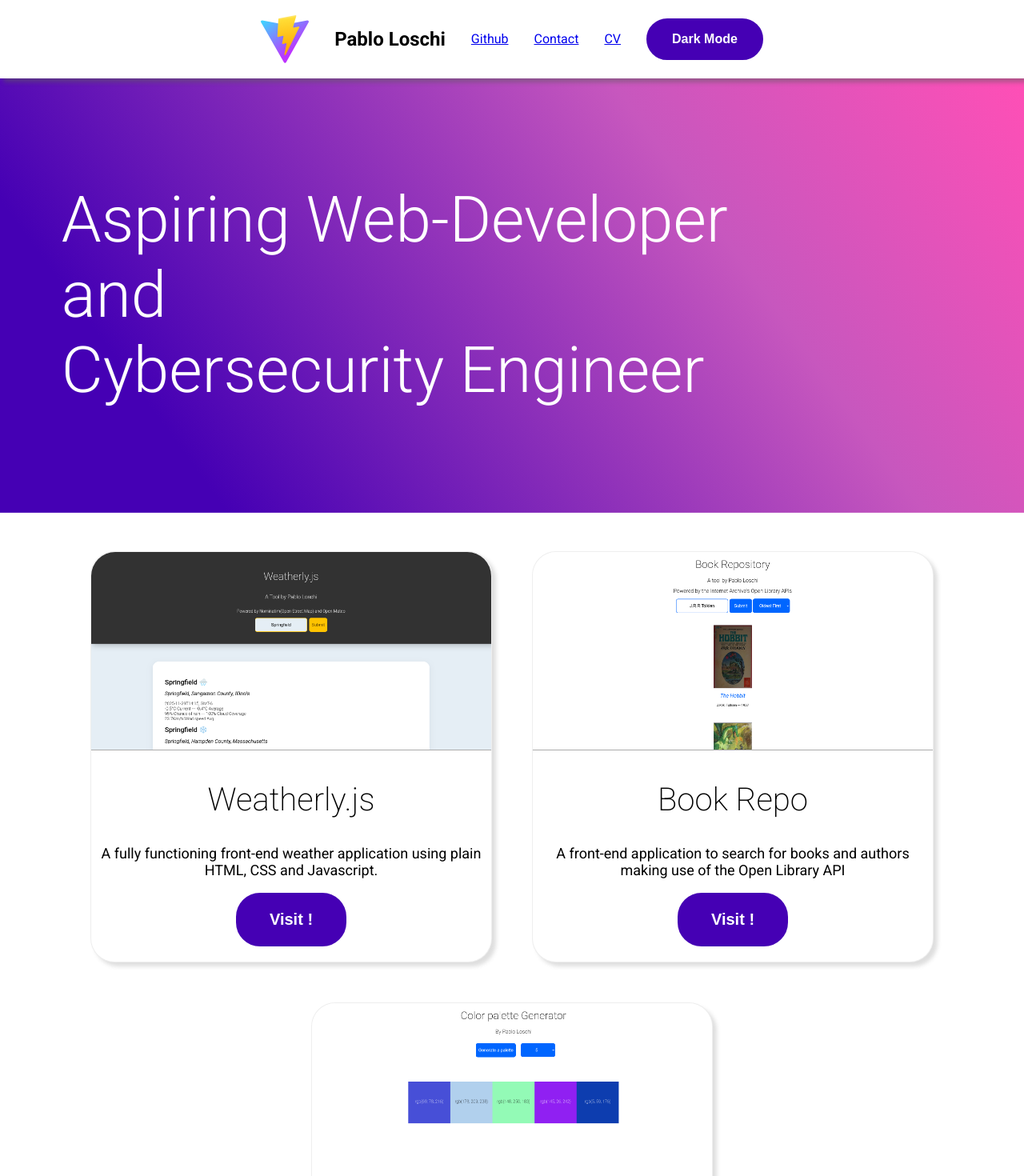
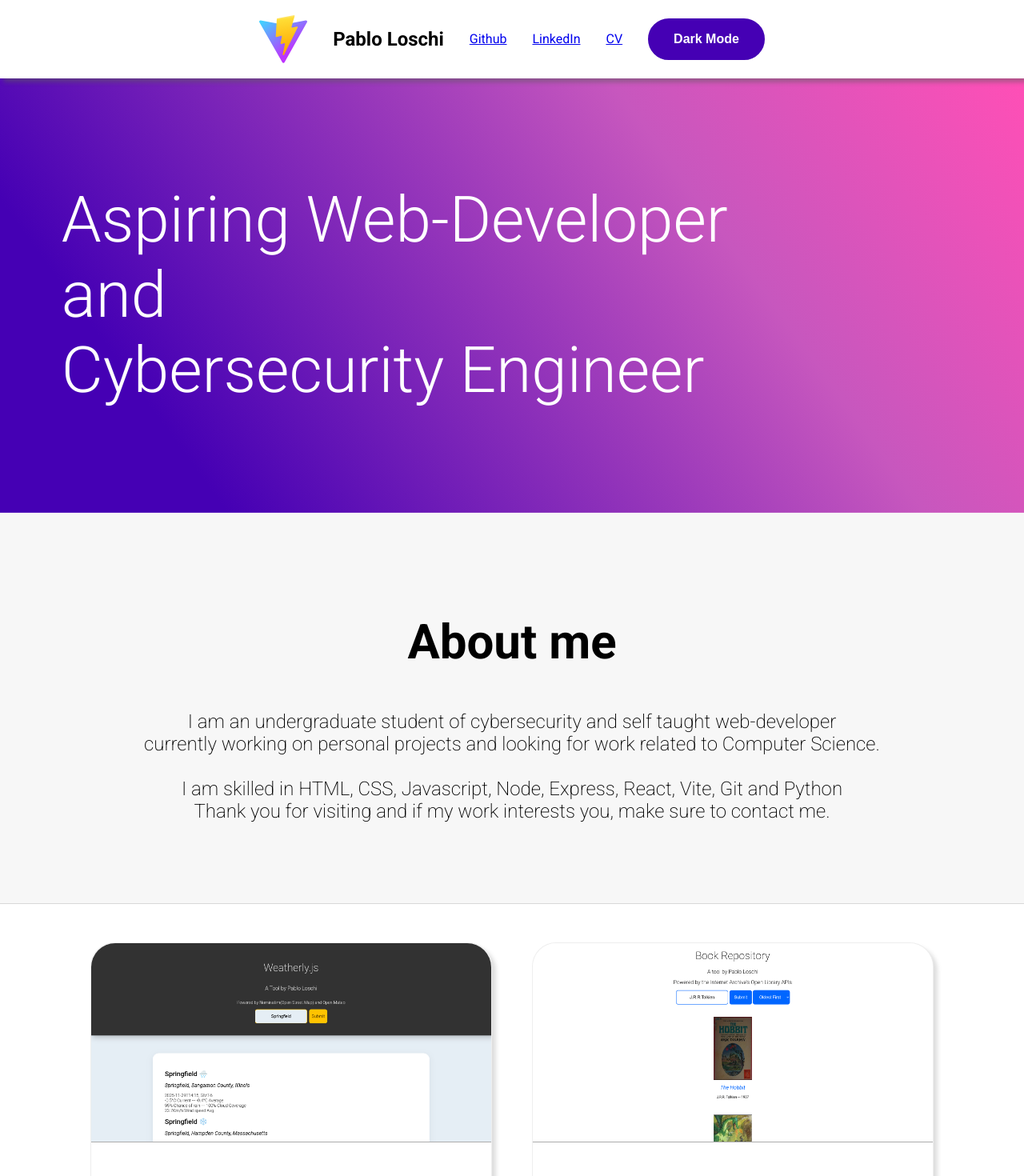
Before and after one commit to Mechaspirit1/Portifolio2, a React (Vite) app: page / in a window 1280 px wide. Shown: the top 1470 px of the page at 80% size. Built offline with nearby package versions, Linux system fonts and the light colour scheme.

Commit message:
Further refinements

```diff
--- /dev/null
+++ b/src/About.jsx
@@ -0,0 +1,16 @@
+function About(){
+    return(
+        <div className="desc">
+            <h2>About me</h2>
+            <p className="about">
+                I am an undergraduate student of cybersecurity and self taught web-developer <br/>
+                currently working on personal projects and looking for work related to Computer Science. <br/><br />
+
+                I am skilled in HTML, CSS, Javascript, Node, Express, React, Vite, Git and Python <br/>
+                Thank you for visiting and if my work interests you, make sure to contact me.
+            </p>
+        </div>
+    )
+}
+
+export default About;
--- a/src/App.jsx
+++ b/src/App.jsx
@@ -1,6 +1,8 @@
 import Header from "./Header";
 import Navbar from "./NavBar";
 import Cards from "./Cards";
+import Footer from "./Footer";
+import About from "./About";
 
 function App() {
     return(
@@ -13,6 +15,7 @@ function App() {
                 <Header/>
             </div>
 
+            <About/>
             <div className="cardBody">
                 <Cards
                     imgSrc = "/weatherly.png"
@@ -32,8 +35,9 @@ function App() {
                     cardText = {"A basic application demonstrating DOM manipulation\nand handling random values in code\n"}
                     projLink = "https://mechaspirit1.github.io/Color-palette-generator/"
                 />
+            </div>
 
-            </div>
+            <Footer/>
         </>
     );
 }
--- /dev/null
+++ b/src/Footer.jsx
@@ -0,0 +1,10 @@
+function Footer(){
+
+    let year = new Date().getFullYear();
+
+    return(
+        <p>©{year} Pablo Loschi</p>
+    );
+}
+
+export default Footer;
--- a/src/NavBar.jsx
+++ b/src/NavBar.jsx
@@ -8,7 +8,7 @@ function Navbar(){
 
             <div className="links">
                 <a href="https://github.com/Mechaspirit1" target="_blank">Github</a>
-                <a href="https://github.com/Mechaspirit1" target="_blank">Contact</a>
+                <a href="https://www.linkedin.com/in/pablo-loschi-b55055381/" target="_blank">LinkedIn</a>
                 <a href="https://github.com/Mechaspirit1" target="_blank">CV</a>
             </div>
 
--- a/src/index.css
+++ b/src/index.css
@@ -69,6 +69,21 @@ p{
     background-color: white;
 }
 
+.desc{
+    font-size: 40px;
+    font-weight: 200;
+    padding: 6%;
+    text-align: center;
+
+    background-color: rgb(247, 247, 247);
+    border-bottom: 1px solid rgba(90, 90, 90, 0.2);
+}
+
+.desc .about{
+    font-size: 24px;
+    font-weight: 200;
+}
+
 
 .cardBody{
     margin-top: 3%;
```
